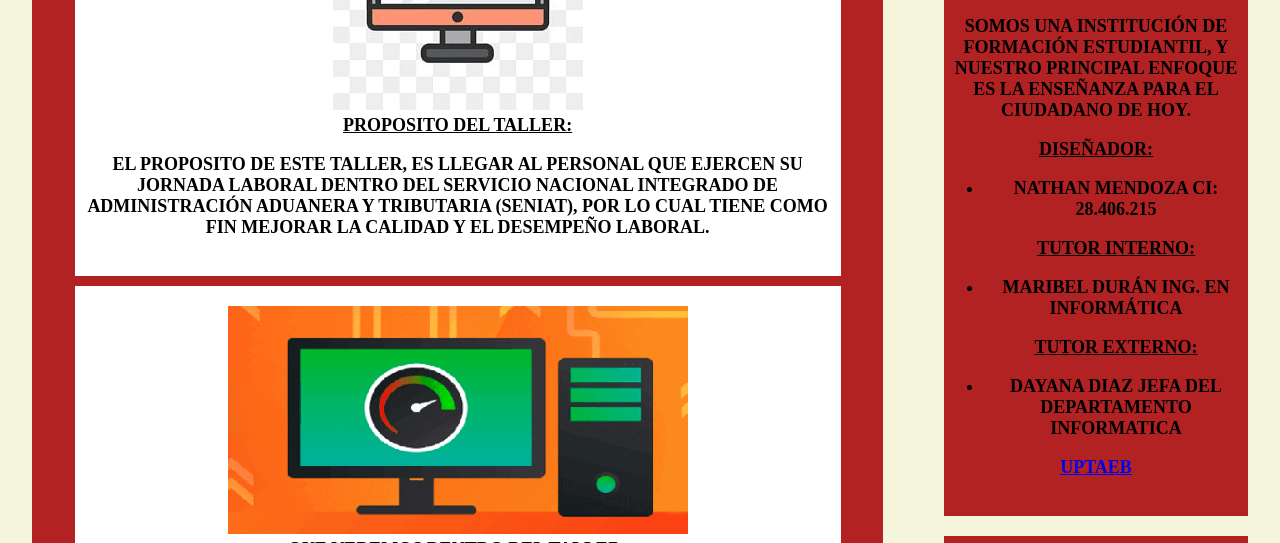
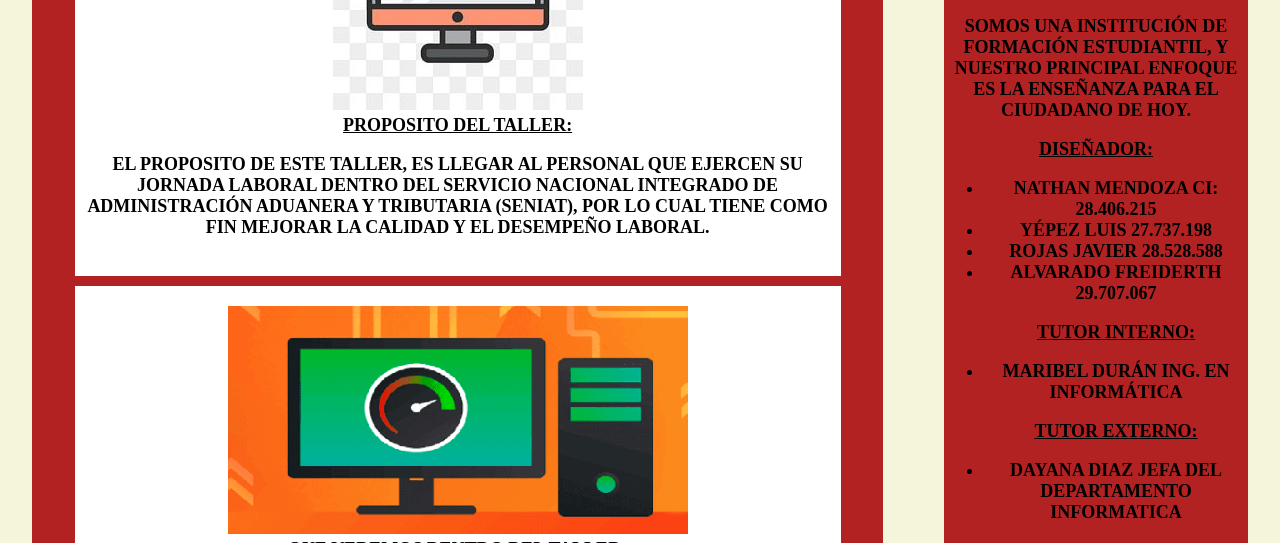
Before and after one commit to Nate181/Nate181.github.io, a plain HTML site: page index.html in a window 1280 px wide. Shown: the part 557-1100 px from the top of the page. Drawn offline with Linux system fonts and the light colour scheme.

Commit message:
añadir compa

```diff
--- a/index.html
+++ b/index.html
@@ -28,6 +28,9 @@
 <u><p>Diseñador:</p></u>
 <ul>
 	<li>Nathan Mendoza	CI:	 28.406.215</li>
+	<li>Yépez Luis 27.737.198</li>
+	<li>Rojas Javier 28.528.588	</li>
+	<li>Alvarado Freiderth 29.707.067</li>
 	<p><u>Tutor Interno:  </u></p>
 	<li> Maribel Durán Ing. en Informática </li>
 	<p><u>Tutor Externo:</u></p>
```
